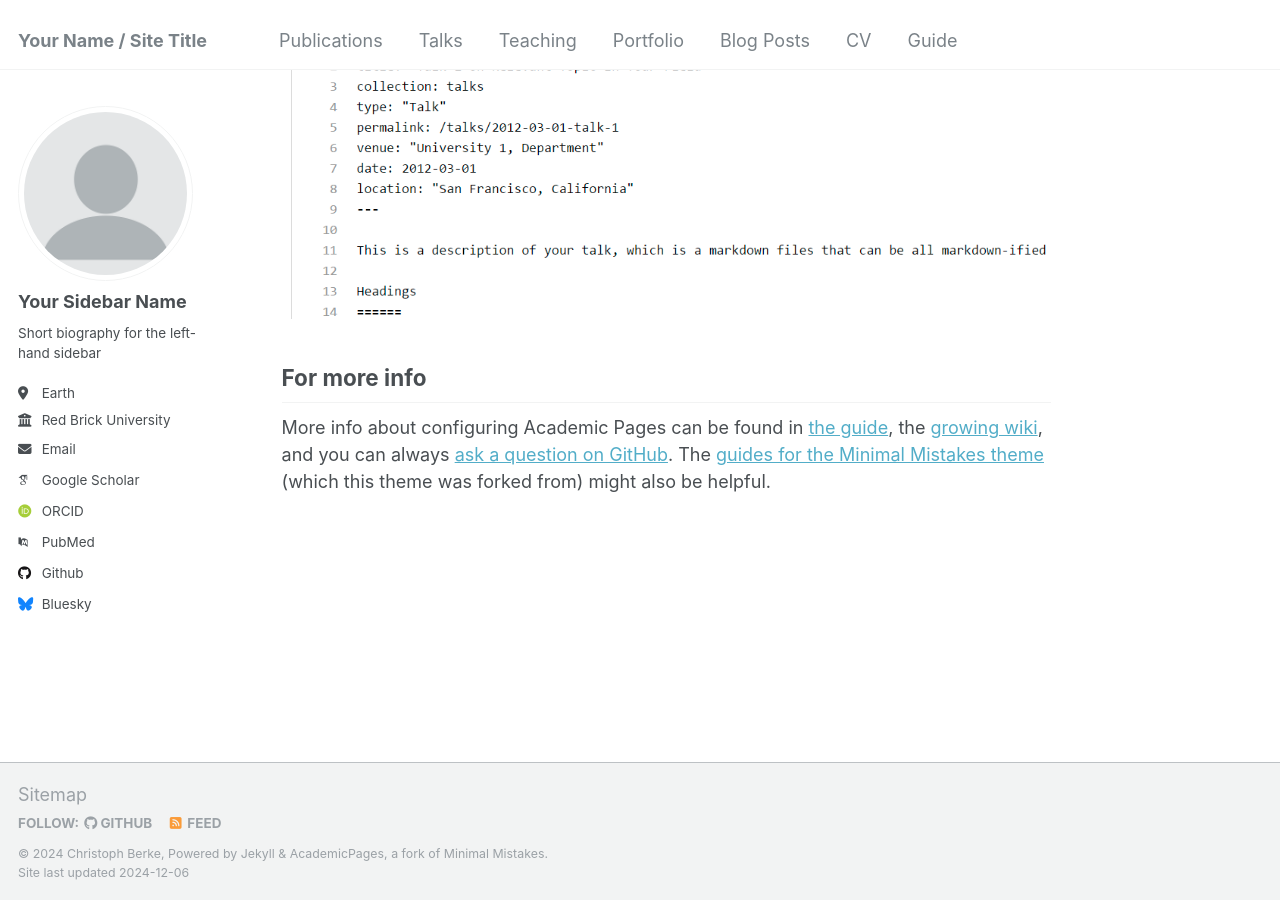
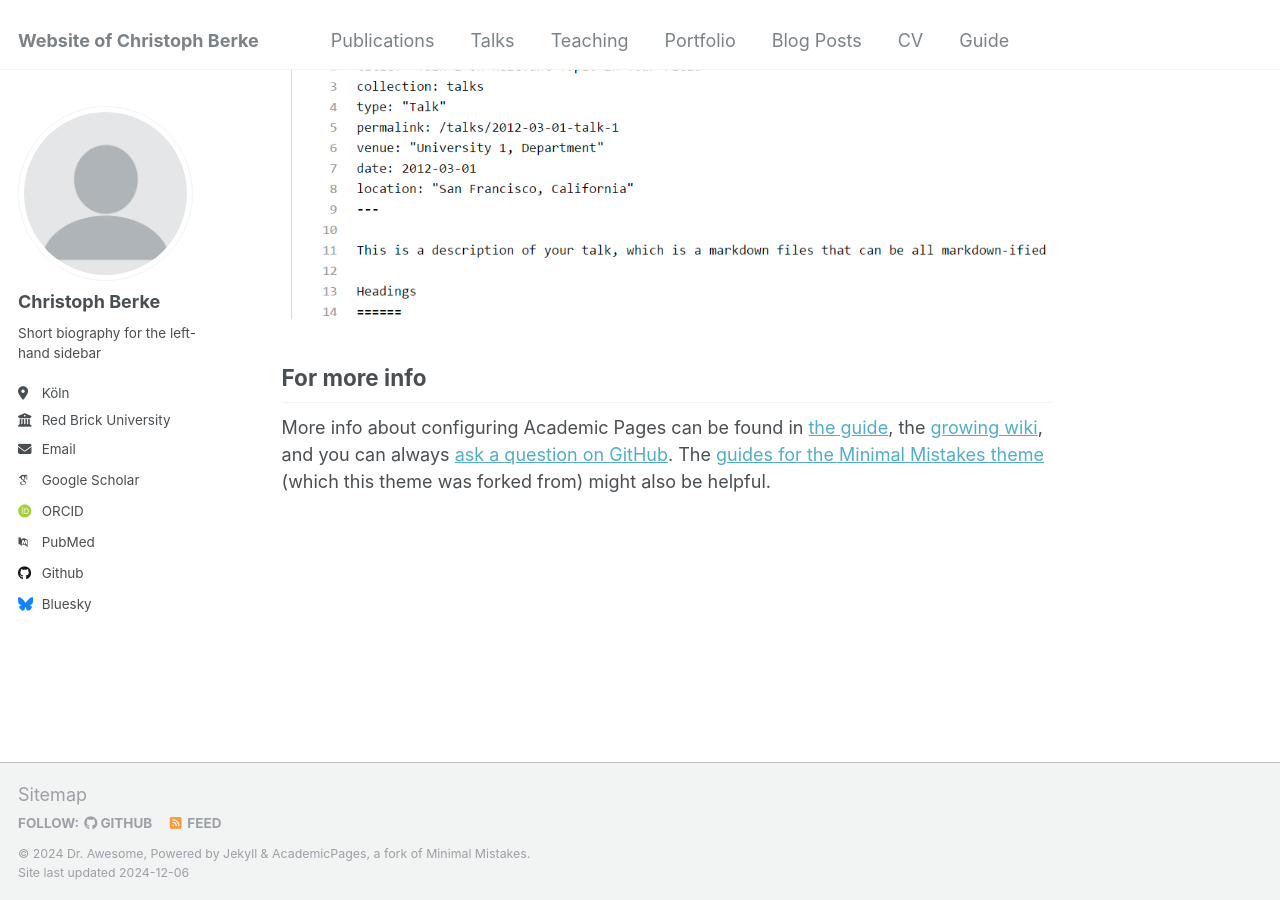
Before and after one commit to christophberke/christophberke.github.io, a Jekyll site: the page built from _pages/about.md, in a window 1280 px wide and 900 px high, scrolled down 2643 px. Built offline with Jekyll 4.4.1, drawn with Linux system fonts in a browser that asks for light colours; some web fonts are replaced.

Commit message:
Added personal information to _config.yml.

```diff
--- a/_config.yml
+++ b/_config.yml
@@ -8,9 +8,9 @@
 
 # Basic Site Settings
 locale                   : "en-US"
-title                    : "Your Name / Site Title"
+title                    : "Website of Christoph Berke"
 title_separator          : "-"
-name                     : &name "Christoph Berke"
+name                     : &name "Dr. Awesome"
 description              : &description "personal description"
 url                      : https://academicpages.github.io # the base hostname & protocol for your site e.g. "https://[your GitHub username].github.io"
 baseurl                  : "" # the subpath of your site, e.g. "/blog"
@@ -22,10 +22,10 @@ repository               : "academicpages/academicpages.github.io"
 author:
   # Biographic information
   avatar           : "profile.png"
-  name             : "Your Sidebar Name"
+  name             : "Christoph Berke"
   pronouns         : # example: "she/her"
   bio              : "Short biography for the left-hand sidebar"
-  location         : "Earth"
+  location         : "Köln"
   employer         : "Red Brick University"
   uri              : # URL
   email            : "none@example.org"
@@ -34,7 +34,7 @@ author:
   arxiv            : # URL - Update with the correct link to your profile
   googlescholar    : "https://scholar.google.com/citations?user=PS_CX0AAAAAJ"
   impactstory      : # URL
-  orcid            : "http://orcid.org/yourorcidurl"
+  orcid            : "http://orcid.org/0000-0002-6228-9933"
   semantic         : # URL
   pubmed           : "https://www.ncbi.nlm.nih.gov/pubmed/?term=john+snow"
   researchgate     : # URL
```
